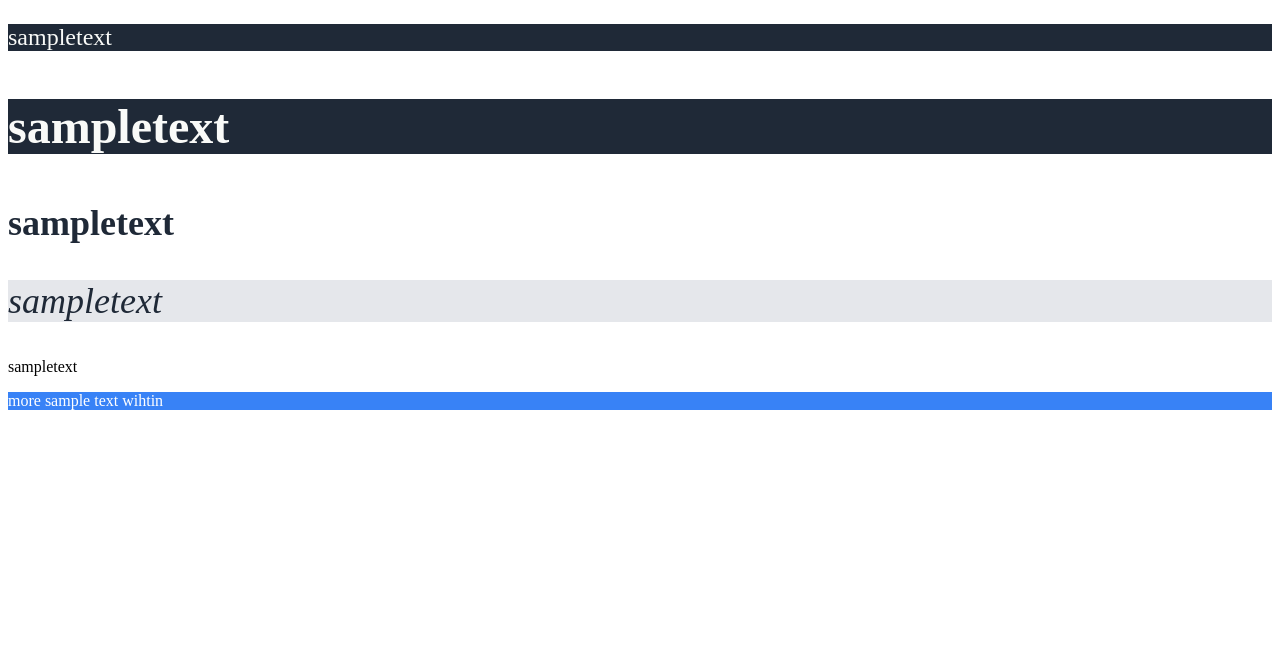
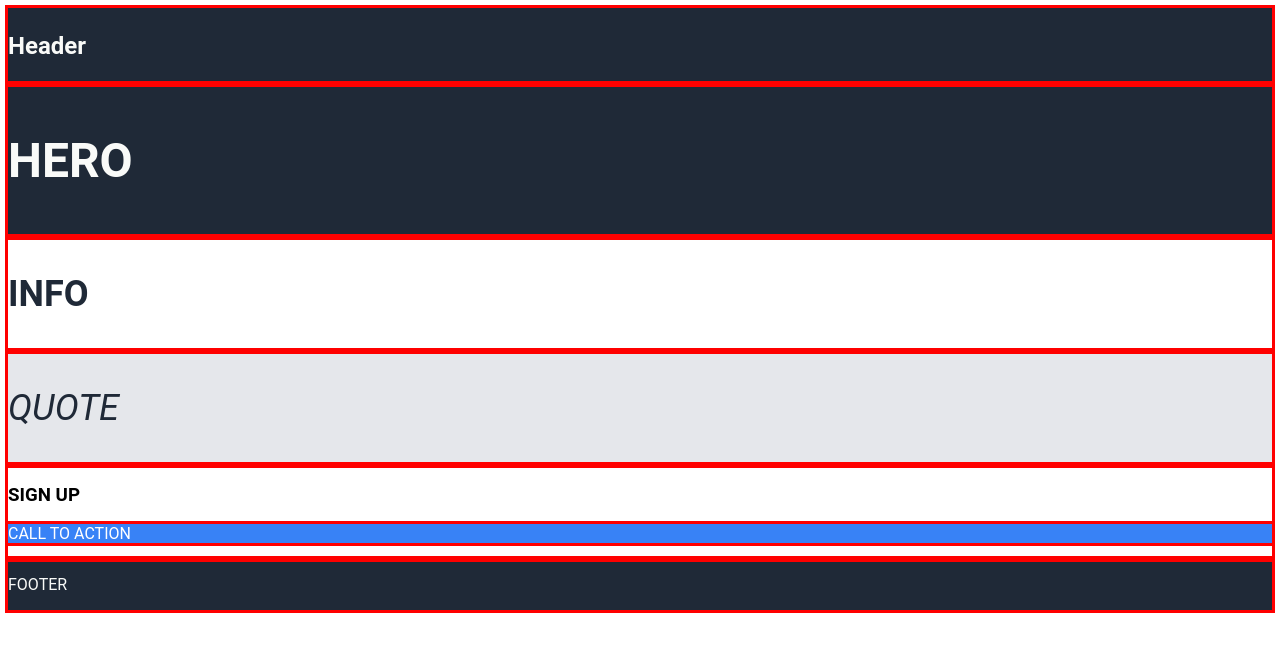
Before and after one commit to cmarco01/odin-landing-page, a plain HTML site: page index.html in a window 1280 px wide. Drawn offline with Linux system fonts and the light colour scheme.

Commit message:
Update index.html and style.css to fit the layout w/ a red outline around each box

```diff
--- a/index.html
+++ b/index.html
@@ -8,36 +8,49 @@
     </head>
 
     <body>
-        <header>
-            <p>sampletext</p>
-        </header>
+        <div class="main">
+                <div>
+                    <header>
+                        <p>Header</p>
+                    </header>
+                </div>
 
 
-        <div id="hero" class="main">
-            <p>sampletext</p>
+            <div id="hero">
+                <p>HERO</p>
+            </div>
         </div>
 
 
         <div id="info" class="info">
-            <p>sampletext</p>
+            <div>
+                <p>INFO</p>
+            </div>
         </div>
 
 
         <div id="quote" class="quote">
-            <p>sampletext</p>
-        </div>
-
-
-        <div id="sign-up">
-            <p>sampletext</p>
-            <div class="call-to-action">
-                <p>more sample text wihtin</p>
+            <div>
+                <p>QUOTE</p>
             </div>
         </div>
 
 
+        <div id="sign-up" class="sign-up">
+            <div>
+                <h3>SIGN UP</h3>
+                <div class="call-to-action">
+                    <p>CALL TO ACTION</p>
+                </div>
+            </div>
+
+        </div>
+
+
         <footer>
-
+            <div>
+              <p>FOOTER</p>
+            </div>
         </footer>
     </body>
 
--- a/style.css
+++ b/style.css
@@ -1,4 +1,8 @@
-.main, header {
+body {
+    font-family: 'Roboto', Georgia, 'Times New Roman', Times, serif;
+}
+
+.main, header, footer {
     background-color: #1F2937;
     color: #F9FAF8
 }
@@ -10,6 +14,13 @@ header {
 .main {
     font-size: 48px;
     font-weight: bolder;
+    display: flex;
+    flex-direction: column;
+}
+
+.main div {
+    outline: solid red;
+    flex: 1
 }
 
 .secondary-text {
@@ -20,13 +31,13 @@ header {
 .info {
     font-size: 36px;
     font-weight: bolder;
-    color: #1F2937
+    color: #1F2937;
+    display: flex;
 }
 
-
-.call-to-action, button {
-    background-color: #3882F6;
-    color: white;
+.info div {
+    outline: solid red;
+    flex: 1
 }
 
 .quote {
@@ -34,5 +45,34 @@ header {
     font-size: 36px;
     font-weight: light;
     font-style: italic;
-    color: #1F2937
+    color: #1F2937;
+    display: flex;
 }
+
+.quote div {
+    outline: solid red;
+    flex: 1;
+}
+
+.call-to-action, button {
+    background-color: #3882F6;
+    color: white;
+}
+
+.sign-up {
+    display: flex;
+}
+
+.sign-up div {
+    outline: solid red;
+    flex: 1;
+}
+
+footer {
+    display: flex;
+}
+
+footer div {
+    outline: solid red;
+    flex: 1
+}
```
